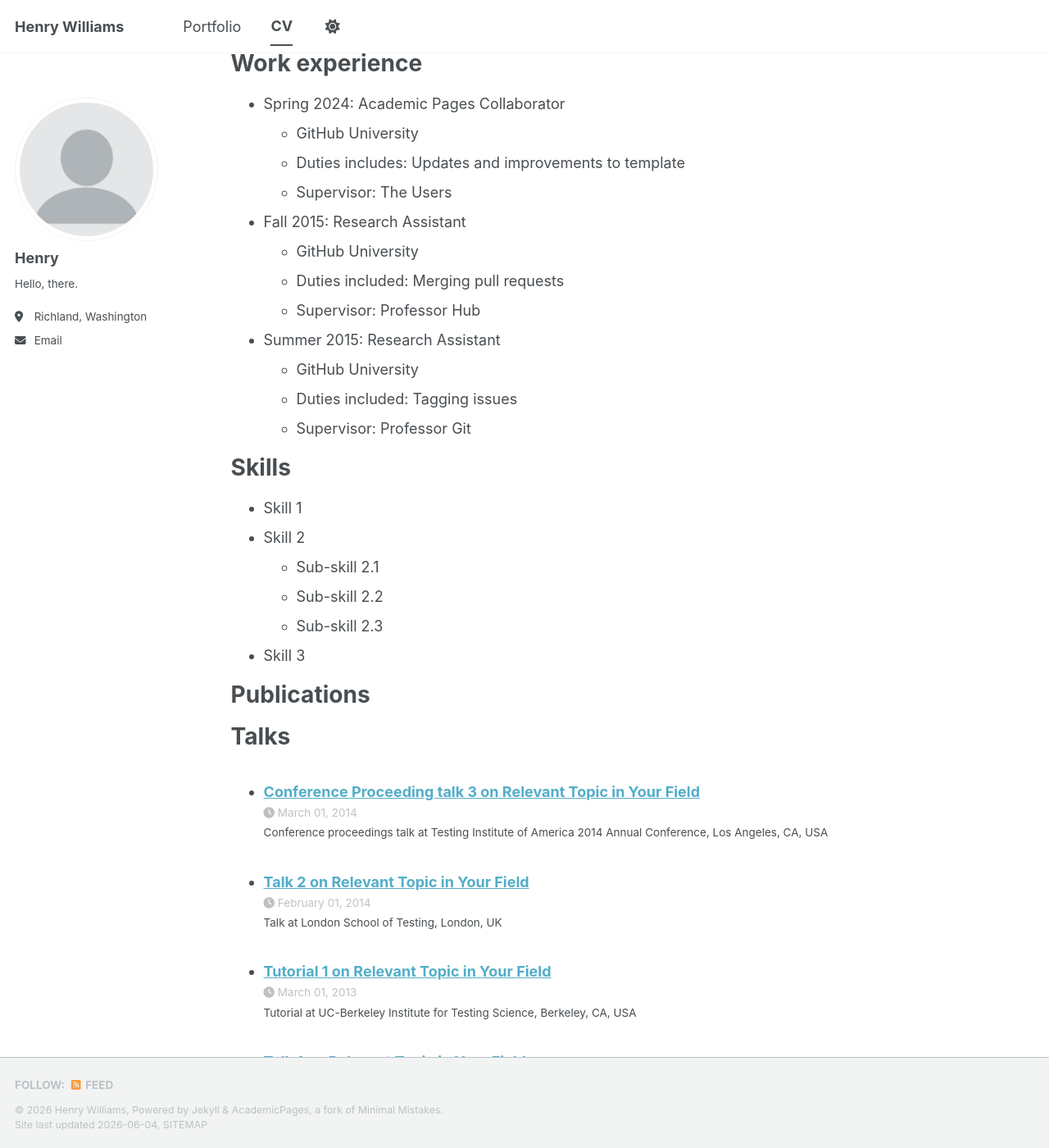
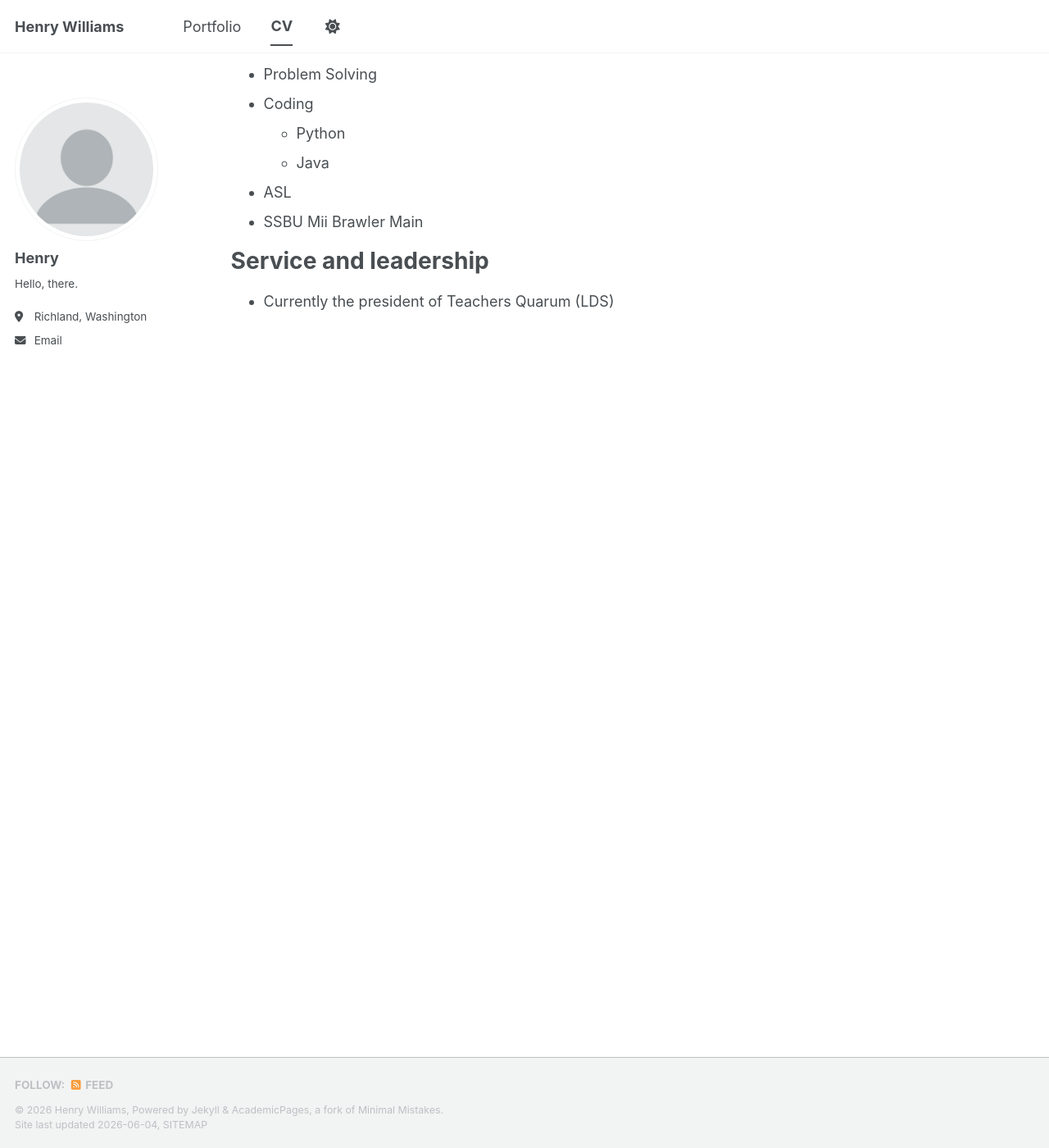
Before and after one commit to henrywilliamsdev/henrywilliamsdev.github.io, a Jekyll site: the page built from _pages/cv.md, in a window 1280 px wide and 1400 px high, scrolled down 251 px. Shown: the whole window at 82% size. Built offline with Jekyll 4.4.1, drawn with Linux system fonts in a browser that asks for light colours; a script bundle is joined from its source files by our own code; library files that are not in the unit come from our copies; some of the changed text lies outside the part shown.

Commit message:
Update cv.md

```diff
--- a/_pages/cv.md
+++ b/_pages/cv.md
@@ -11,54 +11,19 @@ redirect_from:
 
 Education
 ======
-* Ph.D in Version Control Theory, GitHub University, 2018 (expected)
-* M.S. in Jekyll, GitHub University, 2014
-* B.S. in GitHub, GitHub University, 2012
-
-Work experience
-======
-* Spring 2024: Academic Pages Collaborator
-  * GitHub University
-  * Duties includes: Updates and improvements to template
-  * Supervisor: The Users
-
-* Fall 2015: Research Assistant
-  * GitHub University
-  * Duties included: Merging pull requests
-  * Supervisor: Professor Hub
-
-* Summer 2015: Research Assistant
-  * GitHub University
-  * Duties included: Tagging issues
-  * Supervisor: Professor Git
+* Richland High School, 2025-Present
+* Leona Libby Middle School, 2022-Present
 
 Skills
 ======
-* Skill 1
-* Skill 2
-  * Sub-skill 2.1
-  * Sub-skill 2.2
-  * Sub-skill 2.3
-* Skill 3
+* Problem Solving
+* Coding
+  * Python
+  * Java
+* ASL
+* SSBU Mii Brawler Main
 
-Publications
-======
-  <ul>{% for post in site.publications reversed %}
-    {% include archive-single-cv.html %}
-  {% endfor %}</ul>
-
-Talks
-======
-  <ul>{% for post in site.talks reversed %}
-    {% include archive-single-talk-cv.html  %}
-  {% endfor %}</ul>
-
-Teaching
-======
-  <ul>{% for post in site.teaching reversed %}
-    {% include archive-single-cv.html %}
-  {% endfor %}</ul>
 
 Service and leadership
 ======
-* Currently signed in to 43 different slack teams
+* Currently the president of Teachers Quarum (LDS)
```
